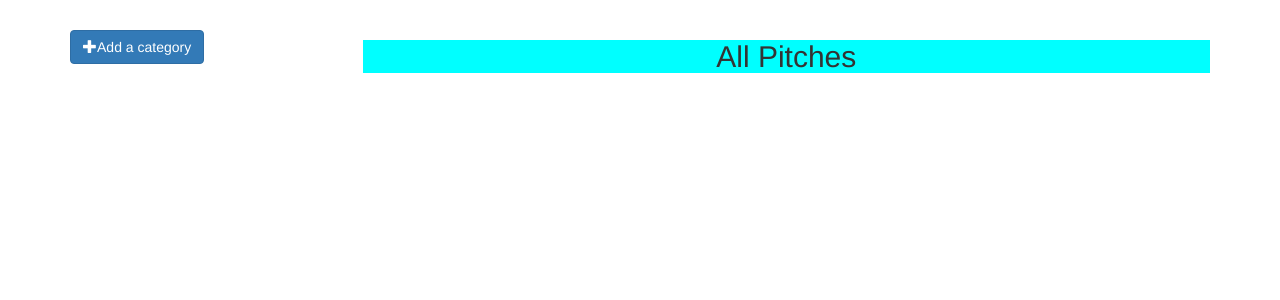
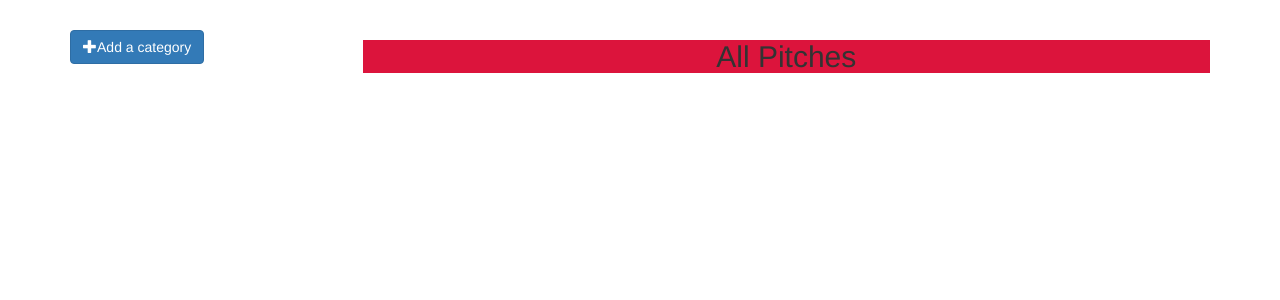
Before and after one commit to kangalah/pitch-app, a Flask app: page / in a window 1280 px wide. Shown: the part 52-352 px from the top of the page. Run offline with Flask 2, Linux system fonts and the light colour scheme; data that the repository does not hold is empty; some libraries are stand-ins or nearby versions.

Commit message:
change the class pitches bg color to crimson

```diff
--- a/app/static/css/styles.css
+++ b/app/static/css/styles.css
@@ -13,5 +13,5 @@ ol.category-list {
 .all-pitches h2{
     display: flex;
     justify-content: center;
-    background-color: aqua;
+    background-color: crimson;
 }
```
